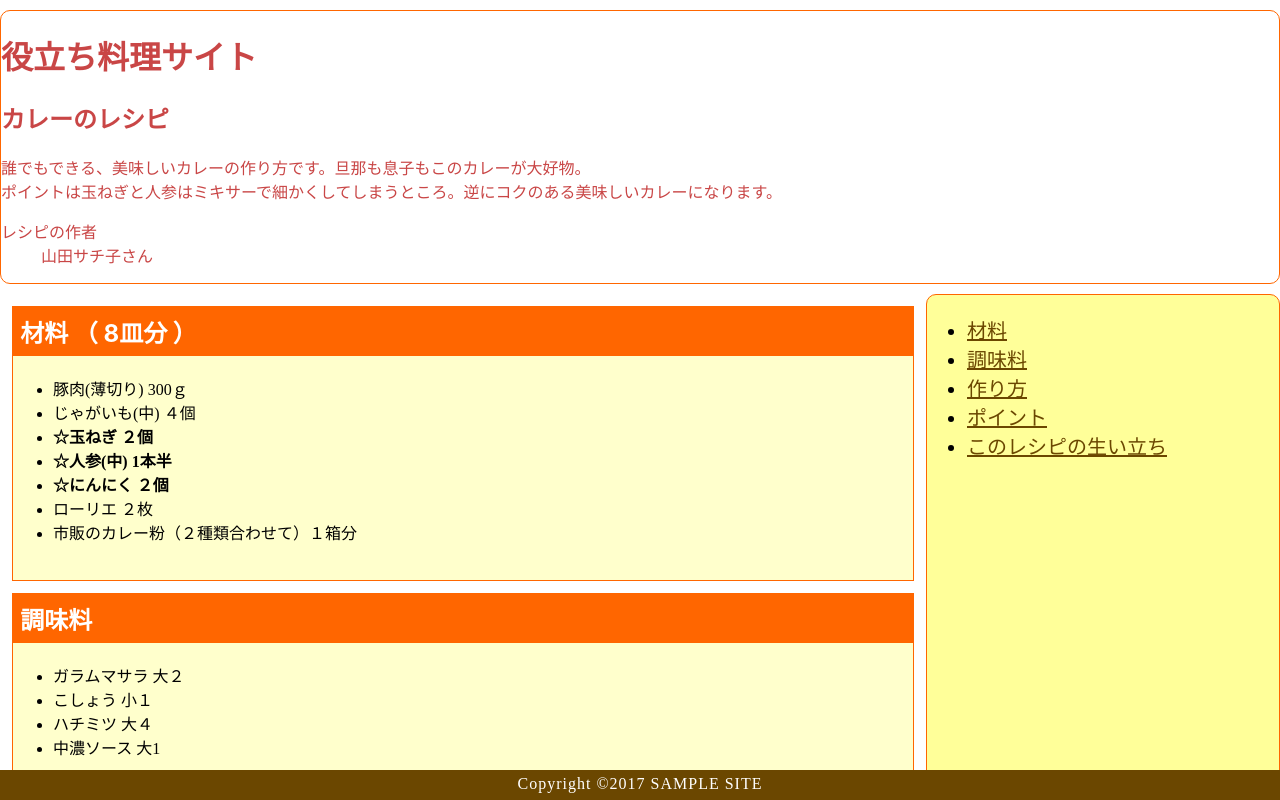
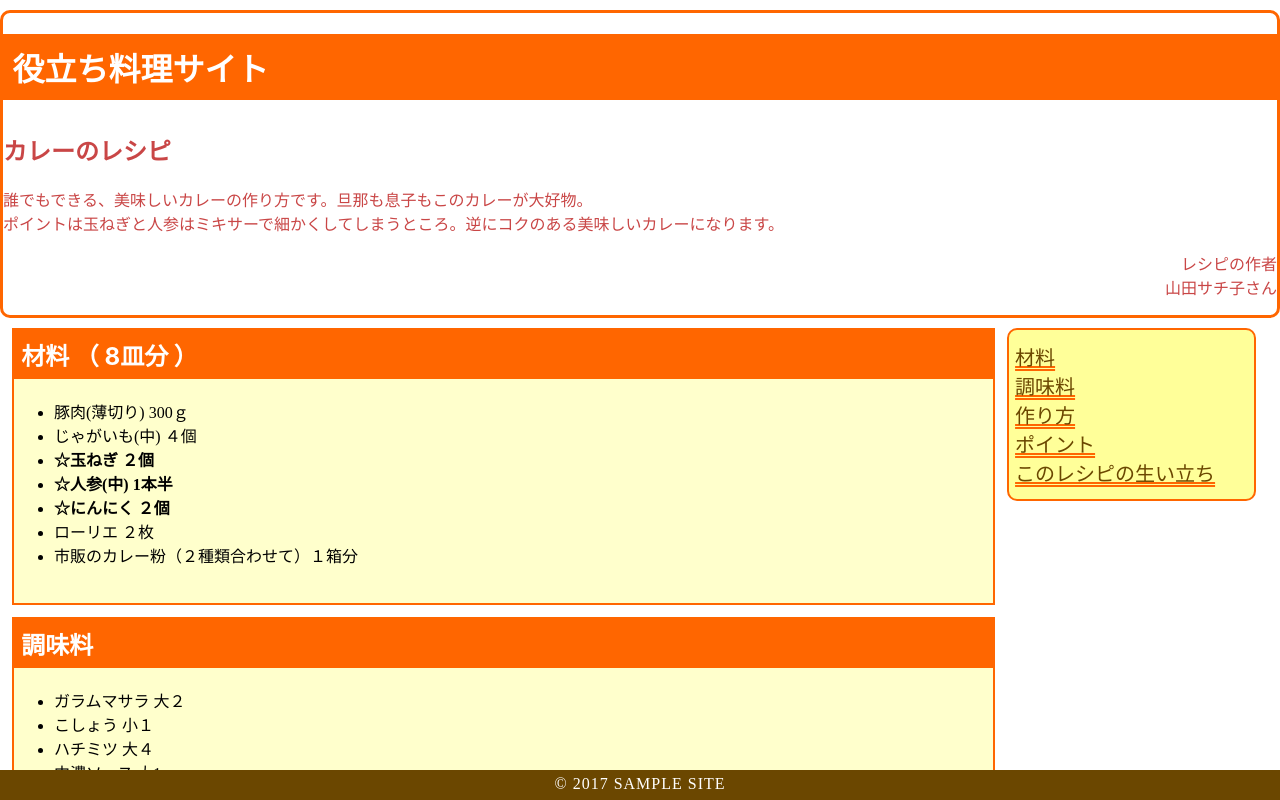
Before and after one commit to kaniheart/learning-markup, a plain HTML site: page index.html in a window 1280 px wide. Shown: the top 800 px of the page. Drawn offline with nearby package versions, Linux system fonts and the light colour scheme.

Commit message:
HTMLの提出物

```diff
--- a/index.html
+++ b/index.html
@@ -9,26 +9,28 @@
 
 <body>
   <header class="page-header" id="top">
-    <h1>役立ち料理サイト</h1>
+      <h1><p class="first-line">役立ち料理サイト</h1>
+    </p>
     <h2>カレーのレシピ</h2>
     <p>
       誰でもできる、美味しいカレーの作り方です。旦那も息子もこのカレーが大好物。<br>
       ポイントは玉ねぎと人参はミキサーで細かくしてしまうところ。逆にコクのある美味しいカレーになります。<br>
     </p>
-    <dl>
+    <dl class="author">
       <dt>レシピの作者</dt>
       <dd>山田サチ子さん</dd>
     </dl>
   </header>
-
+<!--
   <aside class="back-to-top" id="back-to-top">
     <a href="#top">ページTOPへ ▲</a>
   </aside>
+-->
 
   <div class="wrapper">
-    <aside class="side-menu">
-      <nav>
-        <ul>
+    <nav class="sidebar" id="sidebar">
+      <nav class="menu" id="menu">
+        <ul class="index">
           <li><a href="#ingredient">材料</a></li>
           <li><a href="#seasoning">調味料</a></li>
           <li><a href="#procedure">作り方</a></li>
@@ -36,7 +38,7 @@
           <li><a href="#background">このレシピの生い立ち</a></li>
         </ul>
       </nav>
-    </aside>
+    </nav>
 
     <main>
       <section class="content recipe" id="ingredient">
@@ -126,7 +128,7 @@
           <li>
             <p>うちでも試してみました。とても美味しかったです。ありがとうございます。</p>
             <footer>
-              <dl>
+              <dl class="author">
                 <dt>投稿者</dt>
                 <dd>岩鬼正美さん</dd>
               </dl>
@@ -135,10 +137,14 @@
           <li>
             <p>うちの息子も野菜嫌いなのですが、このカレーは美味しく何度もおかわりしてました。</p>
             <footer>
-              <dl>
+              <dl class="author">
                 <dt>投稿者</dt>
                 <dd>殿馬数人さん</dd>
               </dl>
+              <p>コメント:<br>
+                <textarea name="comments" rows="5" cols="100">コメントをどうぞ。</textarea>
+              <p>投稿者:<br>
+                <textarea name="comments" rows="0" cols="100"></textarea>
             </footer>
           </li>
         </ul>
@@ -147,10 +153,12 @@
   </div>
 
   <footer class="footer">
-   <p class="copyright">Copyright ©︎2017 SAMPLE SITE</p>
+   <p class="copyright">&copy; 2017 SAMPLE SITE</p>
   </footer>
 
-  <script src="//ajax.googleapis.com/ajax/libs/jquery/1.7.1/jquery.min.js"></script>
+  <!--
+  <script src="http://ajax.googleapis.com/ajax/libs/jquery/1.7.1/jquery.min.js"></script>
+  -->
   <script src="./index.js"></script>
 </body>
 </html>
--- a/index.js
+++ b/index.js
@@ -1,15 +1,29 @@
 ;(function () {
-  window.addEventListener('scroll', handleWindowScroll);
-
   function handleWindowScroll() {
     const $backToTop = document.getElementById('back-to-top');
-    if (window.scrollY > 200) {
+    // スクロール位置が２５０を超えたら表示される
+    if (window.scrollY > 250) {
       $backToTop.classList.add('visible');
     } else {
       $backToTop.classList.remove('visible');
     }
   }
 
+  function fixSideMenu() {
+    const $sidebar = document.getElementById('sidebar');
+    const $menu = document.getElementById('menu');
+
+    if (window.scrollY > $sidebar.offsetTop) {
+      $menu.classList.add('js-fixed-menu');
+    } else {
+      $menu.classList.remove('js-fixed-menu');
+    }
+  }
+
+  window.addEventListener('scroll', handleWindowScroll, { passive: true });
+  window.addEventListener('scroll', fixSideMenu, { passive: true });
+
+  /*
   // ページトップクリック
   $('#back-to-top a').click(function() {
     // ページトップへスクロール
@@ -18,4 +32,5 @@
     }, 300);
     return false;
   });
+  */
 })();
--- a/style.css
+++ b/style.css
@@ -6,39 +6,69 @@ body {
 
 .wrapper {
   display: flex;
+  padding: 0 12px;
 }
 
-.wrapper main {
+main {
   order: 0;
 }
 
-/* サイドメニュー */
-.side-menu {
+.first-line {
+  margin-top: 0;
+  padding: 0.3em;
+  color: #fff;
+  background: #ff6600;
+}
+
+
+/* サイドバー */
+.sidebar {
   order: 1;
   width: 450px;
-  height: 500px;
+  margin-left: 12px;
+  margin-right: 12px;
+  position: relative;
+}
+
+/* サイドメニュー */
+.menu {
   background: #ff9;
-  border: 1px solid #f60;
+  border: 2px solid #f60;
   border-radius: 10px;
   font-size: 20px;
+  padding: 12px 6px;
 }
 
-.side-menu a,
-.side-menu a:link {
+.js-fixed-menu {
+  position: fixed;
+  top: 0;
+}
+
+.menu a {
   color: #6b4700;
+  text-decoration: #f60 double underline;
   font-family: -apple-system, BlinkMacSystemFont, "Helvetica Neue", "Original Yu Gothic", "Yu Gothic", YuGothic, Verdana, Meiryo, "M+ 1p", sans-serif;
+}
+
+.menu a:hover {
+  color: #f60;
+}
+
+.index {
+  list-style: none;
+  padding-left: 0;
+  margin: 0;
 }
 
 .page-header {
   color: #c94646;
   margin: 10px auto;
-  border: 1px solid #f60;
+  border: 3px solid #f60;
   border-radius: 10px;
 }
 
 .content {
-  margin: 12px;
-  width: 900px;
+  margin-bottom: 12px;
   padding-bottom: 20px;
 }
 
@@ -51,7 +81,7 @@ body {
 
 .content.recipe {
   background: #ffc;
-  border: 1px solid #f60;
+  border: 2px solid #f60;
 }
 
 .content.recipe h2 {
@@ -59,12 +89,20 @@ body {
 }
 
 .content.comments {
-  background: #9c9;
-  border: 1px solid #96cc29;
+  background: #d9ffc7;
+  border: 2px solid #96cc29;
+  border-radius: 10px;
+  padding-bottom: 10px;
+  margin-bottom: 35px;
 }
 
 .content.comments h2 {
   background: #96cc29;
+  border-radius: 10px;
+}
+
+.author{
+  text-align: right;
 }
 
 .footer {
@@ -88,6 +126,7 @@ body {
 }
 
 /* ページトップへ戻るボタン */
+/*
 .back-to-top {
   position: fixed;
   bottom: 35px;
@@ -103,6 +142,7 @@ body {
 
 .back-to-top a {
   color: #fff;
+  text-decoration: none;
 }
 
 .back-to-top a:hover {
@@ -113,3 +153,4 @@ body {
   visibility: visible;
   opacity: 1;
 }
+*/
```
